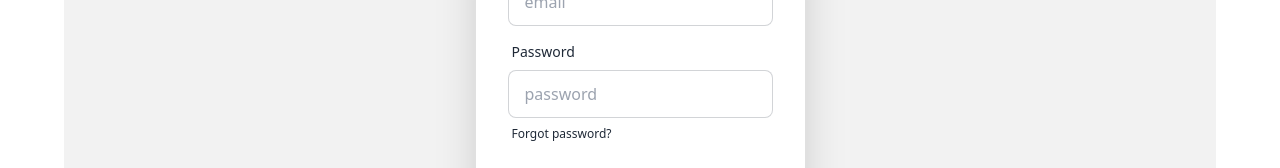
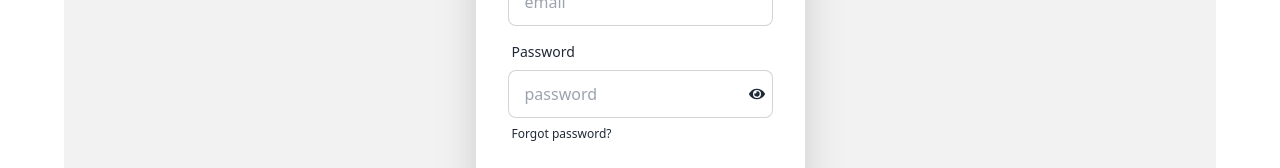
Before and after one commit to salehiin/luxstay, a React (Vite) app: page /login in a window 1280 px wide. Shown: the part 254-422 px from the top of the page. Built offline with nearby package versions, Linux system fonts and the light colour scheme; no server answers.

Commit message:
password validation done

```diff
--- a/src/pages/Login/Login.jsx
+++ b/src/pages/Login/Login.jsx
@@ -1,6 +1,7 @@
 import { Link, useLocation, useNavigate } from "react-router-dom";
 import { AuthContext } from "../../providers/AuthProvider";
-import { useContext } from "react";
+import { useContext, useState } from "react";
+import { FaEye, FaEyeSlash } from "react-icons/fa";
 
 const Login = () => {
 
@@ -8,6 +9,7 @@
   const location = useLocation();
   const navigate = useNavigate();
   console.log('location in the login page', location);
+  const [showPassword, setShowPassword] = useState(false);
 
 
   const handleLogin = e => {
@@ -76,13 +78,33 @@
                 <label className="label">
                   <span className="label-text">Password</span>
                 </label>
-                <input
+                {/* <input
                   type="password"
                   name="password"
                   placeholder="password"
                   className="input input-bordered"
                   required
-                />
+                /> */}
+
+                <div className="relative">
+
+                  <input
+                    type={showPassword ? "text" : "password"}
+                    name="password"
+                    placeholder="password"
+                    className="input input-bordered"
+                    required
+                  />
+                  <span className="absolute top-4 right-2" onClick={() => setShowPassword(!showPassword)}>
+
+                    {
+                      showPassword ? <FaEyeSlash></FaEyeSlash> : <FaEye></FaEye>
+                    }
+
+                  </span>
+
+                </div>
+
                 <label className="label">
                   <a href="#" className="label-text-alt link link-hover">
                     Forgot password?
--- a/src/pages/Register/Register.jsx
+++ b/src/pages/Register/Register.jsx
@@ -116,10 +116,10 @@
                     type={showPassword ? "text" : "password"}
                     name="password"
                     placeholder="password"
-                    className="input input-bordered"
+                    className="input input-bordered w-full"
                     required
                   />
-                  <span className="absolute top-4 right-14" onClick={() => setShowPassword(!showPassword)}>
+                  <span className="absolute top-4 right-2" onClick={() => setShowPassword(!showPassword)}>
 
                     {
                       showPassword ? <FaEyeSlash></FaEyeSlash> : <FaEye></FaEye>
```
